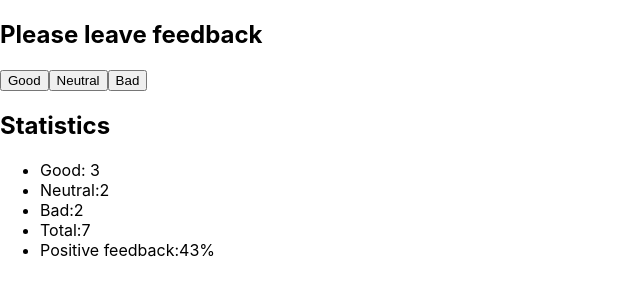
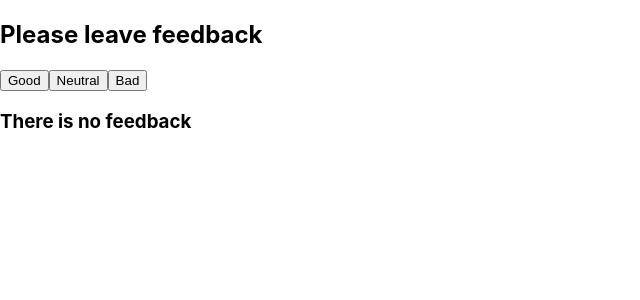
Before and after one commit to ArnautGheorghe/goit-react-hw-02-feedback, a React (Create React App) app: page / in a window 1280 px wide. Shown: the top 300 px of the page, without its empty margins (0-640 px from the left). Built offline with nearby package versions, Linux system fonts and the light colour scheme.

Commit message:
update ex1 pas 4

```diff
--- a/src/components/FeedbackOptions/FeedbackOptions.jsx
+++ b/src/components/FeedbackOptions/FeedbackOptions.jsx
@@ -1,15 +1,72 @@
 import styles from "./FeedbackOptions.modules.css";
+import { React, useState, setState } from 'react';
+import PropTypes from 'prop-types';
+import Statistics from "components/Statistics/Statistics";
+import Notifications from "components/Notifications/Notifications";
 
-import PropTypes from 'prop-types';
 
-const FeedbackOptions = () => {
+
+const FeedbackOptions = ({ state }) => {
+
+
+      const [counter, setCounter] = useState(state.good);
+
+      //increase counter
+      const increase = () => {
+        setCounter(count => count + 1);
+    };
+
+const [counterneutral, setCounterneutral] = useState(state.neutral);
+
+//increase counter
+const increaseneutral = () => {
+  setCounterneutral(count => count + 1);
+};
+
+const [counterbad, setCounterbad] = useState(state.bad);
+
+//increase counter
+const increasebad = () => {
+  setCounterbad(count => count + 1);
+};
+
+
+    const state2 = {
+        good: counter,
+        bad: counterbad,
+        neutral:counterneutral
+    }
+
+
+
+
+
   return (
-    <div >
-
-      <button>Good</button>
-      <button>Neutral</button>
-      <button>Bad</button>
+    <div>
+      <button type="button" onClick={increase}>
+        Good
+      </button>
+      <button type="button" onClick={increaseneutral}>
+        Neutral
+      </button>
+      <button type="button" onClick={increasebad}>
+        Bad
+      </button>
       <br />
+      {state2.good !== 0 || state2.neutral !== 0 || state2.bad !== 0 ? (
+        <Statistics
+          good={state2.good}
+          neutral={state2.neutral}
+          bad={state2.bad}
+          total={state2.good + state2.neutral + state2.bad}
+          positivePercentage={(
+            (state2.good * 100) /
+            (state2.good + state2.neutral + state2.bad)
+          ).toFixed()}
+        />
+      ) : (
+        <Notifications message="There is no feedback" />
+      )}
     </div>
   );
 };
--- a/src/components/Section/Section.jsx
+++ b/src/components/Section/Section.jsx
@@ -5,31 +5,17 @@ import Notifications from "components/Notifications/Notifications";
 
 const Section = ({title}) => {
     const state = {
-      good: 3,
-      neutral: 2,
-      bad: 2,
+      good: 0,
+      neutral: 0,
+      bad: 0,
     };
     return (
       <div>
         <h2>{title}</h2>
-            <FeedbackOptions />
+        <FeedbackOptions
+          state={state}
+        />
 
-        {(state.good !== 0 ||
-          state.neutral !== 0 ||
-                (state.bad !== 0)
-
-                ? <Statistics
-          good={state.good}
-          neutral={state.neutral}
-          bad={state.bad}
-          total={state.good + state.neutral + state.bad}
-          positivePercentage={(
-            (state.good * 100) /
-            (state.good + state.neutral + state.bad)
-          ).toFixed()}
-                />
-
-                : <Notifications message="There is no feedback" />)}
 
       </div>
     );
```
